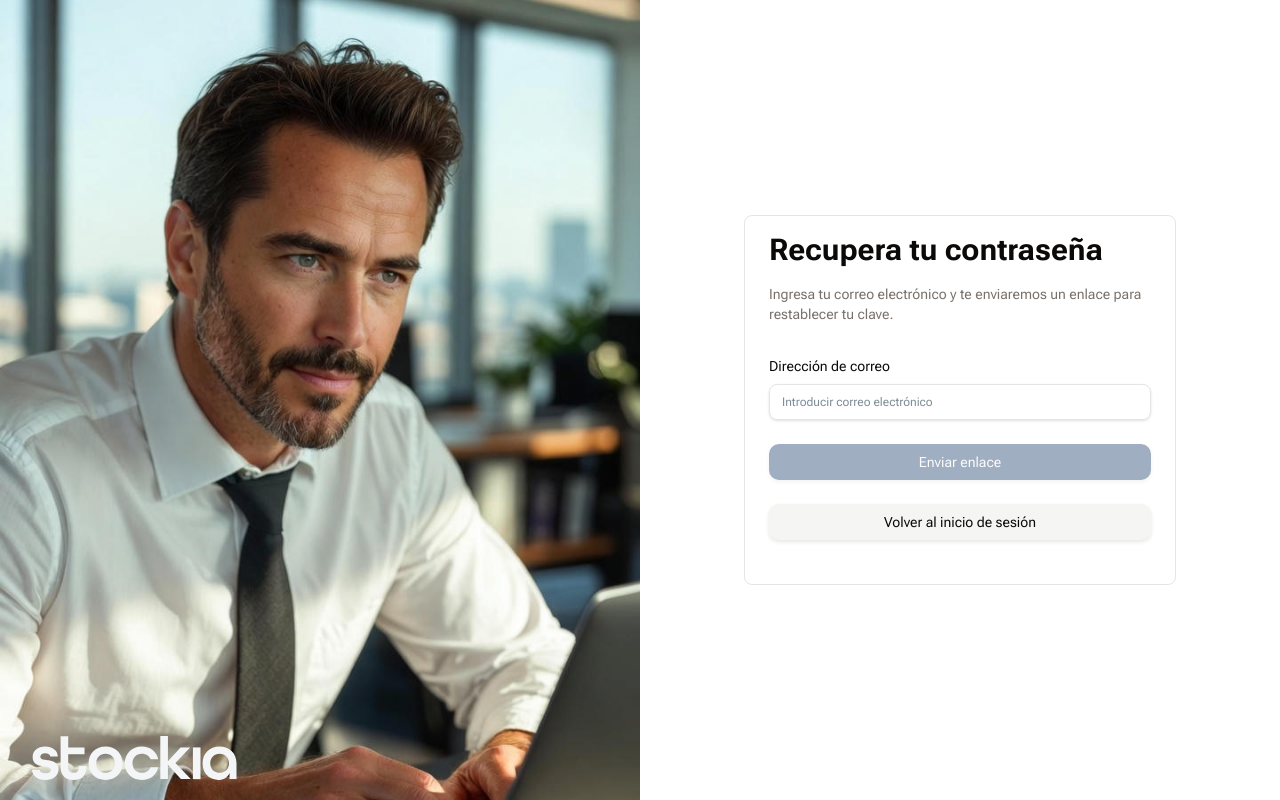
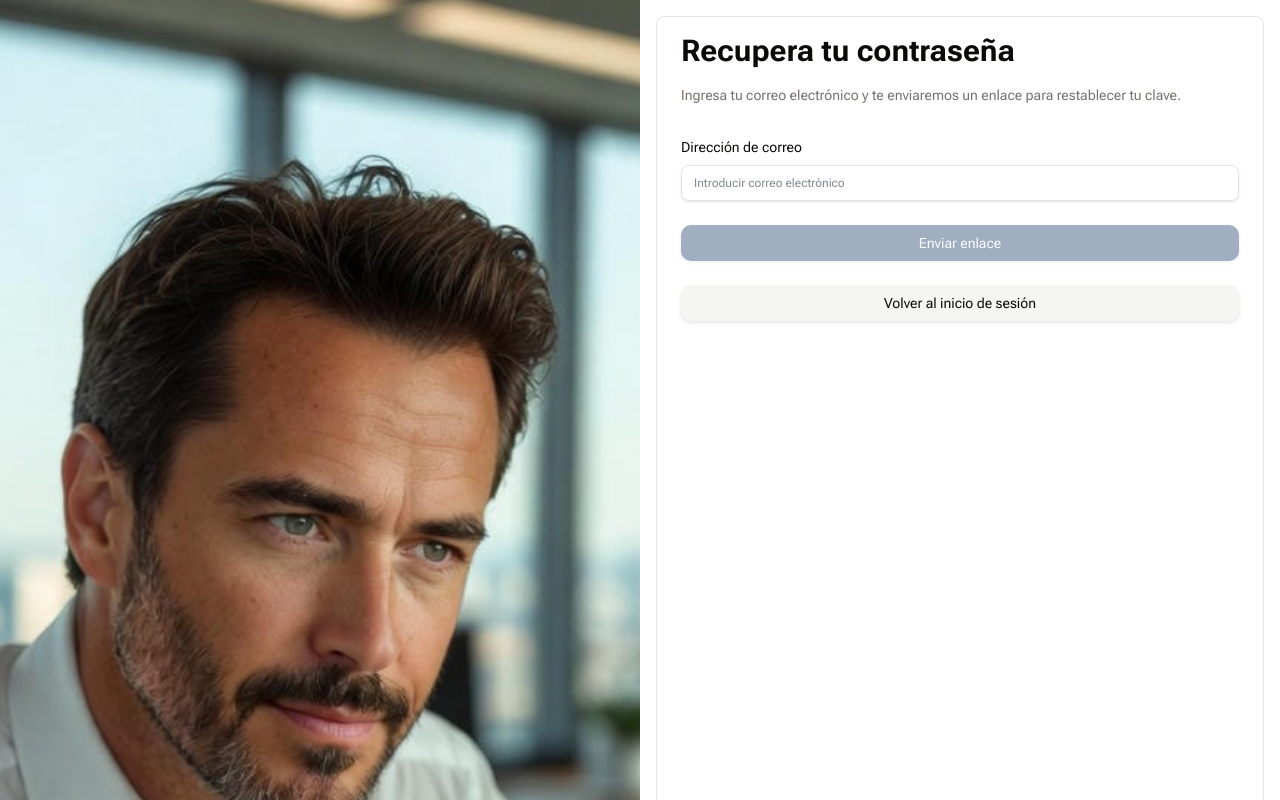
Before and after one commit to FooTalentGroup/Equipo3-noche-sp7, a React (Vite) app in the folder frontend/: page /forgot-password in a window 1280 px wide. Built offline with nearby package versions, Linux system fonts and the light colour scheme.

Commit message:
Update ForgotPasswordForm.jsx

```diff
--- a/frontend/src/features/auth/components/ForgotPasswordForm.jsx
+++ b/frontend/src/features/auth/components/ForgotPasswordForm.jsx
@@ -47,7 +47,7 @@ export function ForgotPasswordForm() {
   if (isSubmitted) {
     return (
       <AuthLayout>
-        <div className="w-full max-w-[432px] h-[263px] space-y-6 text-center border border-border bg-background rounded-md shadow-sm p-6">
+        <div className="w-full max-w-432 h-263 space-y-6 text-center border border-border bg-background rounded-md shadow-sm p-6">
           <div className="flex flex-col mb-6">
             <div className="w-12 h-12 bg-stokia-blue-light rounded-full flex items-center justify-center mb-2">
               <Mail className="w-6 h-6 text-chart-3" />
@@ -64,7 +64,7 @@ export function ForgotPasswordForm() {
           <Button
             asChild
             variant="stokia"
-            className="w-full max-w-[384px] h-[36px] mx-auto"
+            className="w-full max-w-384 h-9 mx-auto"
           >
             <Link to="/login">Volver al inicio de sesión</Link>
           </Button>
@@ -78,7 +78,7 @@ export function ForgotPasswordForm() {
       <Form {...form}>
         <form
           onSubmit={form.handleSubmit(onSubmit)}
-          className="w-full max-w-[432px] h-[370px] space-y-6 px-6 border border-border bg-background rounded-md  "
+          className="w-full max-w-432 h-370 space-y-6 px-6 border border-border bg-background rounded-md  "
         >
           <div className="flex flex-col mb-8">
             <h1 className="text-3xl font-semibold py-4">
@@ -103,7 +103,7 @@ export function ForgotPasswordForm() {
                     {...field}
                     type="email"
                     placeholder="Introducir correo electrónico"
-                    className={`w-full max-w-[384px] h-[36px] text-xs ${fieldState.invalid ? "border-destructive" : ""
+                    className={`w-full max-w-384 h-9 text-xs ${fieldState.invalid ? "border-destructive" : ""
                       }`}
                   />
                 </FormControl>
@@ -122,7 +122,7 @@ export function ForgotPasswordForm() {
             type="submit"
             disabled={!form.formState.isValid || forgotPassword.isPending}
             variant="stokia"
-            className="w-full max-w-[384px] h-[36px]"
+            className="w-full max-w-384 h-9"
           >
             {forgotPassword.isPending && (
               <Loader2 className="h-4 w-4 animate-spin" />
@@ -130,12 +130,12 @@ export function ForgotPasswordForm() {
             {forgotPassword.isPending ? "Enviando enlance..." : "Enviar enlace"}
           </Button>
 
-          <div className="text-center w-full max-w-[384px] h-[36px]">
+          <div className="text-center w-full max-w-384 h-9">
             <Button
               asChild
               variant="stokia"
               className={
-                `w-full max-w-[384px] h-[36px] bg-secondary text-foreground font-normal hover:bg-secondary
+                `w-full max-w-384 h-9 bg-secondary text-foreground font-normal hover:bg-secondary
                 ${forgotPassword.isPending ? "pointer-events-none opacity-50" : ""}`}
             >
               <Link to="/login">Volver al inicio de sesión</Link>
```
